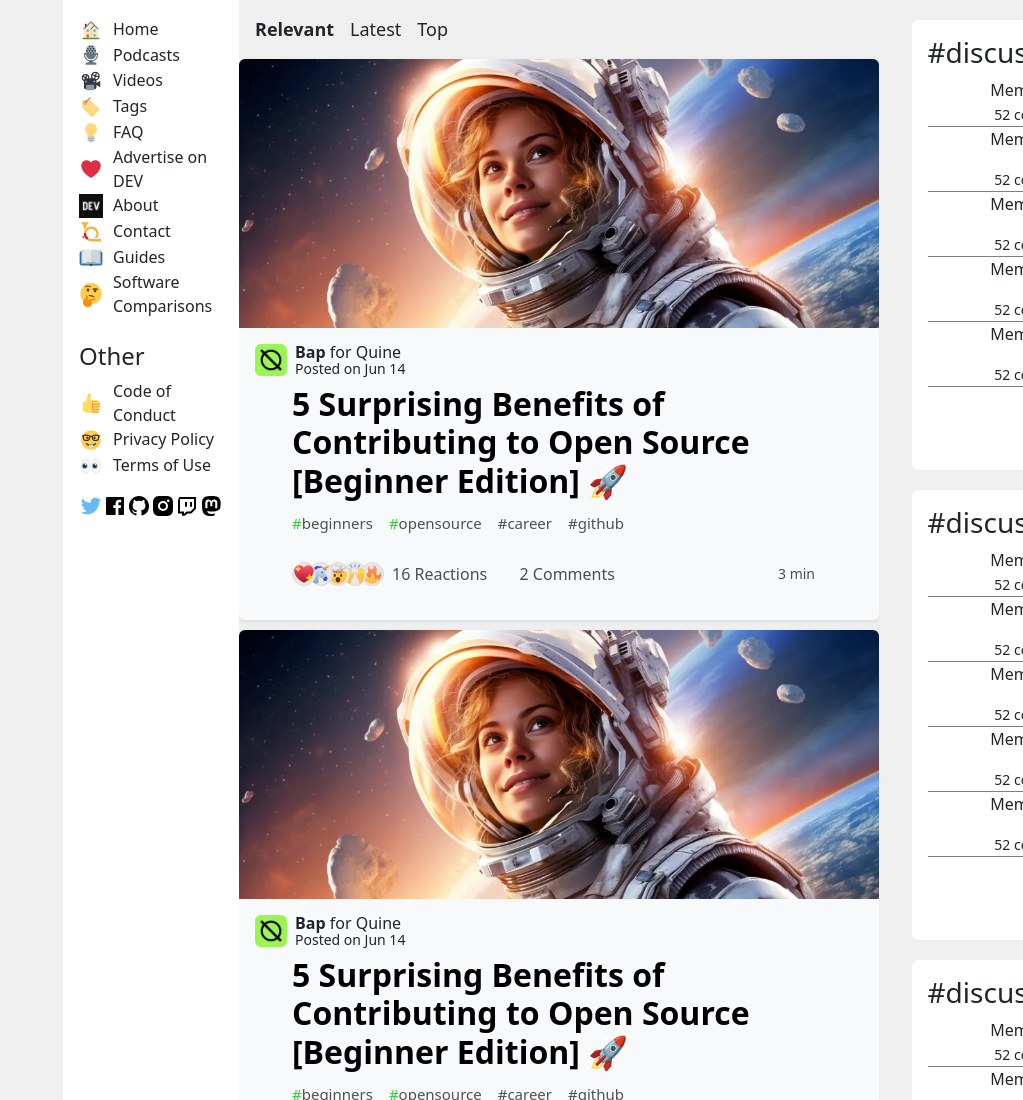
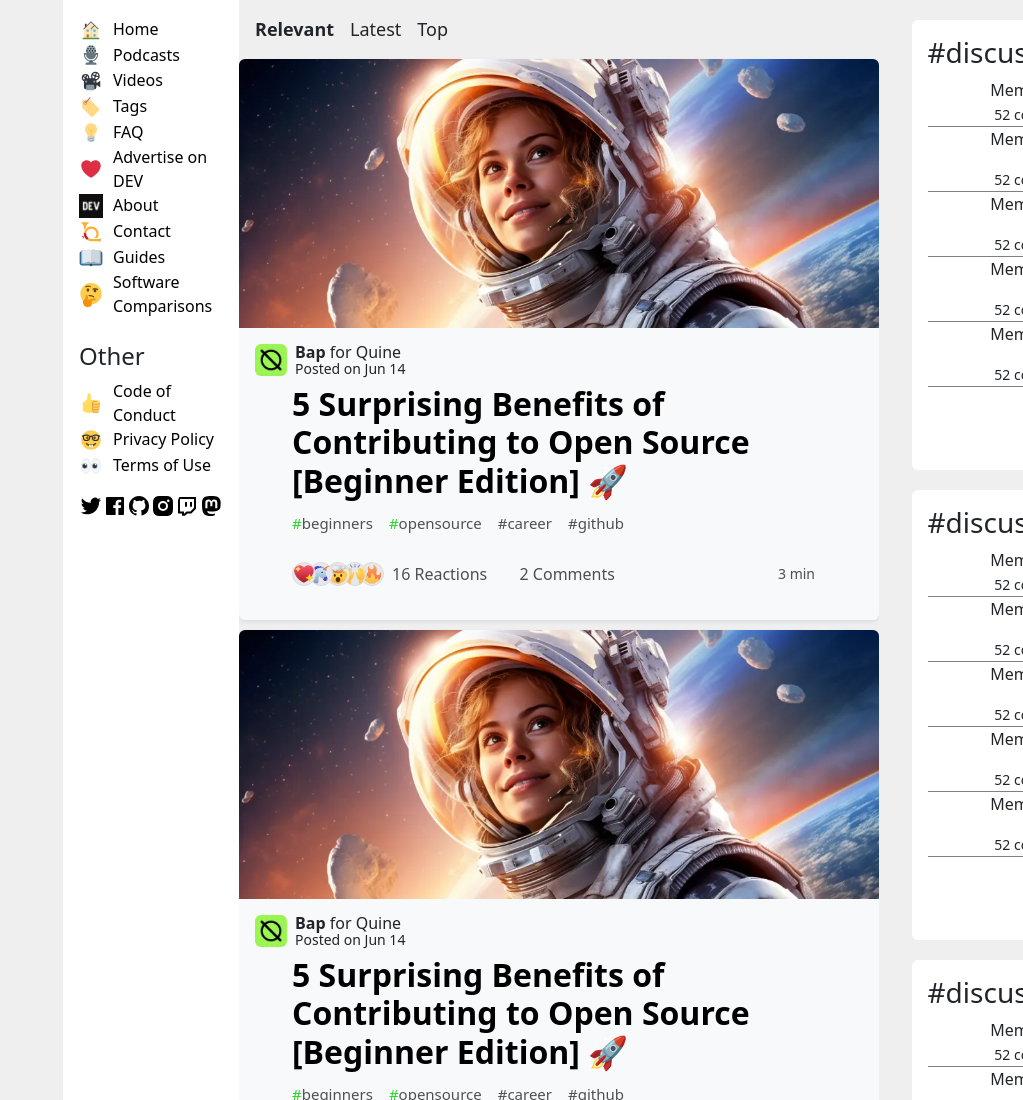
Before and after one commit to FloweryWisdom/Reto-Frontend, a plain HTML site: page index.html in a window 1280 px wide. Shown: the top 1100 px of the page, without its empty margins (257-1280 px from the left). Drawn offline with nearby package versions, Linux system fonts and the light colour scheme.

Commit message:
changed twitter icon svg color

```diff
--- a/css/styles.css
+++ b/css/styles.css
@@ -26,6 +26,21 @@
     height: 24px;
     width: 24px;
   }
+
+  .icon-text-container .text-span a {
+    color:black;
+    text-decoration: none
+  }
+
+  .icon-text-container:hover {
+    background-color: #e4e4e4
+  }
+
+  .icon-text-container .text-span a:hover{
+    text-decoration: underline; /* Underline on hover */
+    color: blue
+  }
+
 
   .aside__right {
       background-color: rgb(240, 239, 239);
--- a/index.html
+++ b/index.html
@@ -195,7 +195,7 @@
                               <img src="assets/icons/icon-home.svg" alt="">
                             </span>
                             <span class="text-span">
-                              <p>Home</p>
+                              <a href="www.twitter.com"  >Home</a>
                             </span>
                         </div>
 
@@ -204,7 +204,7 @@
                               <img src="assets/icons/icon-podcats.svg" alt="">
                             </span>
                             <span class="text-span">
-                              <p>Podcasts</p>
+                              <a href="#" >Podcasts</a>
                             </span>
                         </div>
 
@@ -213,7 +213,7 @@
                               <img src="assets/icons/icon-videos.svg" alt="">
                             </span>
                             <span class="text-span">
-                              <p>Videos</p>
+                              <a href="#" >Videos</a>
                             </span>
                         </div>
 
@@ -222,7 +222,7 @@
                               <img src="assets/icons/icon-tags.svg" alt="">
                             </span>
                             <span class="text-span">
-                              <p>Tags</p>
+                              <a href="#" >Tags</a>
                             </span>
                         </div>
 
@@ -231,7 +231,7 @@
                               <img src="assets/icons/icon-faq.svg" alt="">
                             </span>
                             <span class="text-span">
-                              <p>FAQ</p>
+                              <a href="#" >FAQ</a>
                             </span>
                         </div>
 
@@ -240,7 +240,7 @@
                               <img src="assets/icons/icon-heart.svg" alt="">
                             </span>
                             <span class="text-span">
-                              <p>Advertise on DEV</p>
+                              <a href="#" >Advertise on DEV</a>
                             </span>
                         </div>
 
@@ -249,7 +249,7 @@
                               <img src="assets/icons/icon-about-dev(high quality).png" alt="">
                             </span>
                             <span class="text-span">
-                              <p>About</p>
+                              <a href="#" >About</a>
                             </span>
                         </div>
 
@@ -258,7 +258,7 @@
                               <img src="assets/icons/icon-contact.svg" alt="">
                             </span>
                             <span class="text-span">
-                              <p>Contact</p>
+                              <a href="#" >Contact</a>
                             </span>
                         </div>
 
@@ -267,7 +267,7 @@
                               <img src="assets/icons/icon-guides.svg" alt="">
                             </span>
                             <span class="text-span">
-                              <p>Guides</p>
+                              <a href="#" >Guides</a>
                             </span>
                         </div>
 
@@ -276,7 +276,7 @@
                               <img src="assets/icons/icon-software-comparisons.svg " alt="">
                             </span>
                             <span class="text-span">
-                              <p>Software Comparisons</p>
+                              <a href="#" >Software Comparisons</a>
                             </span>
                         </div>
 
@@ -292,7 +292,7 @@
                                           <img src="assets/icons/icon--thumbs-up.svg" alt="">
                                         </span>
                                         <span class="text-span">
-                                          <p>Code of Conduct</p>
+                                          <a href="#"  >Code of Conduct</a>
                                         </span>
                                     </div>
                                 </li>
@@ -302,7 +302,7 @@
                                           <img src="assets/icons/icon--emoji-face-with-glasses.svg" alt="">
                                         </span>
                                         <span class="text-span">
-                                          <p>Privacy Policy</p>
+                                          <a href="#"  >Privacy Policy</a>
                                         </span>
                                     </div>
                                 </li>
@@ -312,14 +312,14 @@
                                           <img src="assets/icons/icon--eyes-staring-emoji.svg" alt="">
                                         </span>
                                         <span class="text-span">
-                                          <p href="#" >Terms of Use</p>
+                                          <a href="#" >Terms of Use</a>
                                         </span>
                                     </div>
                                 </li>
                             </ul>
                         </nav>
                         <div class="d-flex">
-                            <img src="assets/icons/twitter-icon-nav1.svg" alt="">
+                            <img src="assets/icons/real-black-twitter-icon.svg" alt="">
                             <img src="assets/icons/facebook-icon-nav.svg" alt="">
                             <img src="assets/icons/github--icon-nav.svg" alt="">
                             <img src="assets/icons/instagram-icon-nav.svg" alt="">
```
Also changed, not shown: assets/icons/black-twitter-icon.svg (added), assets/icons/real-black-twitter-icon.svg (added).
